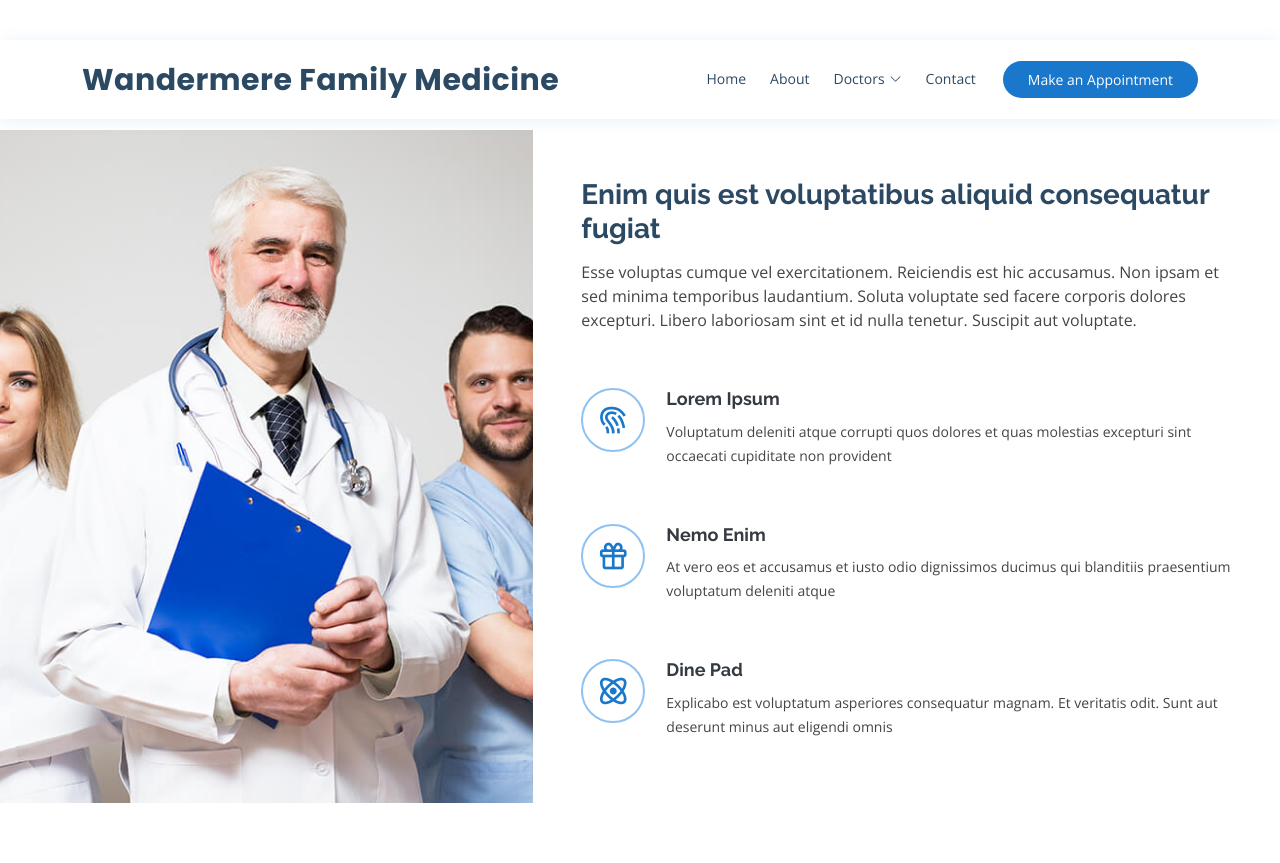
After one commit to SamuelGolan/wandermere-family-medicine, a Django app: page //about in a window 1280 px wide. The commit adds this page. Run offline with Django 4.2, Linux system fonts and the light colour scheme; data that the repository does not hold is empty; some libraries are stand-ins or nearby versions.

Commit message:
adding about page

```diff
--- /dev/null
+++ b/wandermere_family_medicine/practice_info/templates/practice_info/about.html
@@ -0,0 +1,46 @@
+{% extends 'base.html' %}
+{% load static i18n %}
+
+
+{% block content %}
+<section id="about" class="about">
+    <div class="section-title">
+        <h2></h2>
+    </div>
+    <div class="container-fluid">
+
+      <div class="row">
+        <div class="col-xl-5 col-lg-6 video-box d-flex justify-content-center align-items-stretch position-relative">
+          <a href="https://www.youtube.com/watch?v=jDDaplaOz7Q" class="glightbox play-btn mb-4"></a>
+        </div>
+
+        <div class="col-xl-7 col-lg-6 icon-boxes d-flex flex-column align-items-stretch justify-content-center py-5 px-lg-5">
+          <h3>Enim quis est voluptatibus aliquid consequatur fugiat</h3>
+          <p>Esse voluptas cumque vel exercitationem. Reiciendis est hic accusamus.
+              Non ipsam et sed minima temporibus laudantium. Soluta voluptate sed facere corporis dolores excepturi.
+              Libero laboriosam sint et id nulla tenetur. Suscipit aut voluptate.</p>
+
+          <div class="icon-box">
+            <div class="icon"><i class="bx bx-fingerprint"></i></div>
+            <h4 class="title"><a href="">Lorem Ipsum</a></h4>
+            <p class="description">Voluptatum deleniti atque corrupti quos dolores et quas molestias excepturi sint occaecati cupiditate non provident</p>
+          </div>
+
+          <div class="icon-box">
+            <div class="icon"><i class="bx bx-gift"></i></div>
+            <h4 class="title"><a href="">Nemo Enim</a></h4>
+            <p class="description">At vero eos et accusamus et iusto odio dignissimos ducimus qui blanditiis praesentium voluptatum deleniti atque</p>
+          </div>
+
+          <div class="icon-box">
+            <div class="icon"><i class="bx bx-atom"></i></div>
+            <h4 class="title"><a href="">Dine Pad</a></h4>
+            <p class="description">Explicabo est voluptatum asperiores consequatur magnam. Et veritatis odit. Sunt aut deserunt minus aut eligendi omnis</p>
+          </div>
+
+        </div>
+      </div>
+
+    </div>
+  </section><!-- End About Section -->
+  {% endblock %}
--- a/wandermere_family_medicine/practice_info/urls.py
+++ b/wandermere_family_medicine/practice_info/urls.py
@@ -2,5 +2,6 @@ from django.urls import path
 from . import views
 
 urlpatterns = [
-    path('', views.home_view ,name='home')
+    path('', views.home_view ,name='home'),
+    path('/about', views.about_view ,name='about'),
 ]
--- a/wandermere_family_medicine/practice_info/views.py
+++ b/wandermere_family_medicine/practice_info/views.py
@@ -4,3 +4,7 @@ from provider.models import Provider
 
 def home_view(request):
     return render(request, 'practice_info/home.html', {'providers': Provider.objects.all})
+
+
+def about_view(request):
+    return render(request, 'practice_info/about.html', {'providers': Provider.objects.all})
--- a/wandermere_family_medicine/static/css/style.css
+++ b/wandermere_family_medicine/static/css/style.css
@@ -801,7 +801,7 @@ section {
   background-size: cover;
   min-height: 500px;
 }
-
+/*
 .about .play-btn {
   width: 94px;
   height: 94px;
@@ -873,7 +873,7 @@ section {
   -webkit-animation: none;
   animation: none;
   border-radius: 0;
-}
+} */
 
 @-webkit-keyframes pulsate-btn {
   0% {
--- a/wandermere_family_medicine/templates/base.html
+++ b/wandermere_family_medicine/templates/base.html
@@ -43,7 +43,7 @@
 
   <!-- ======= Top Bar ======= -->
   <div id="topbar" class="d-flex align-items-center fixed-top">
-    <div class="container d-flex justify-content-between">
+    <!-- <div class="container d-flex justify-content-between">
       <div class="contact-info d-flex align-items-center">
         <i class="bi bi-envelope"></i> <a href="mailto:contact@example.com">contact@example.com</a>
         <i class="bi bi-phone"></i> +1 5589 55488 55
@@ -54,7 +54,7 @@
         <a href="#" class="instagram"><i class="bi bi-instagram"></i></a>
         <a href="#" class="linkedin"><i class="bi bi-linkedin"></i></i></a>
       </div>
-    </div>
+    </div> -->
   </div>
 
   <!-- ======= Header ======= -->
--- a/wandermere_family_medicine/templates/nav.html
+++ b/wandermere_family_medicine/templates/nav.html
@@ -2,7 +2,9 @@
     <ul>
         {% url 'home' as the_url %}
         <li><a class="nav-link {% if request.path == the_url %}active{% endif %}" href="{% url 'home' %}">Home</a></li>
-        <li><a class="nav-link" href="#about">About</a></li>
+        {% url 'about' as the_url %}
+        <li><a class="nav-link {% if request.path == the_url %}active{% endif %}" href="{% url 'about' %}">About</a></li>
+        <!-- <li><a class="nav-link" href="#about">About</a></li> -->
         <!-- <li><a class="nav-link" href="#services">Services</a></li>
         <li><a class="nav-link" href="#departments">Departments</a></li> -->
         {% url 'provider' name_slug as the_url %}
```
